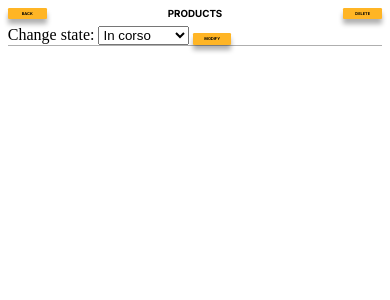
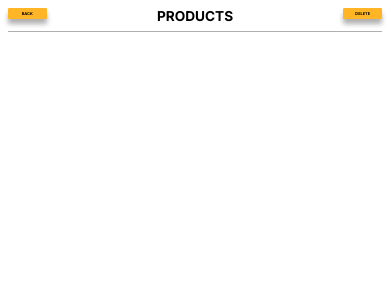
Before and after one commit to EnricoBearzi/Azamon, a PHP site: page /dettagliOrdine.php?id_ordine=1 in a window 390 px wide. Shown: the top 300 px of the page. Run offline with PHP 8.4, Linux system fonts and the light colour scheme; the visitor is signed in with stand-in values (Sample User, id 1); data comes from the database, SQL or seed files in the repository.

Commit message:
Add files via upload

```diff
--- a/animation.js
+++ b/animation.js
@@ -44,7 +44,7 @@
 
 function signUpAnimation() {
     let logbox = document.getElementById('login-box');
-    if(window.innerWidth > 767){
+    if(window.innerWidth > 861){
         logbox.style.transform = "translateX(116.5%)";
     }
     initAnimation(logbox);
--- a/dettagliOrdine.php
+++ b/dettagliOrdine.php
@@ -12,17 +12,9 @@
     <button class="delete" onclick="fetchXURL('API/ordini/elimina.php?id_ordine='+encodeURIComponent(<?php echo $_GET['id_ordine']?>), 'DELETE'); window.location.href = 'ordini.php'">DELETE</button>
     </h1>
 
-    <label for="modify">Change state:</label>
-    <select id="modify" name="modify">
-      <option value="In corso">In corso</option>
-      <option value="Annullato">Annullato</option>
-      <option value="Completato">Completato</option>
-    </select>
-    <button class="modify" onclick="fetchXURL('API/ordini/modifica.php?id_ordine='+encodeURIComponent(<?php echo $_GET['id_ordine']?>)+'&stato_ordine='+encodeURIComponent(document.getElementById('modify').value), 'PATCH'); window.location.href = 'dettagliOrdine.php?id_ordine='+encodeURIComponent(<?php echo $_GET['id_ordine']?>)">MODIFY</button>
-
     <?php
       session_start();
-      $ruolo = 'amministratore';
+      $ruolo = $_SESSION['ruolo'];
     ?>
 
     <?php if($ruolo !== 'amministratore'): ?>
@@ -33,6 +25,15 @@
     <?php endif ?>
 
     <?php if($ruolo == 'amministratore'): ?>
+      <label for="modify">Change state:</label>
+      <select id="modify" name="modify">
+        <option value="In corso">In corso</option>
+        <option value="Annullato">Annullato</option>
+        <option value="Completato">Completato</option>
+      </select>
+
+      <button class="modify" onclick="fetchXURL('API/ordini/modifica.php?id_ordine='+encodeURIComponent(<?php echo $_GET['id_ordine']?>)+'&stato_ordine='+encodeURIComponent(document.getElementById('modify').value), 'PATCH'); window.location.href = 'dettagliOrdine.php?id_ordine='+encodeURIComponent(<?php echo $_GET['id_ordine']?>)">MODIFY</button>
+
       <div id="admin_view" class="nextPage"></div>
       <script>
         fetch_dettagli_ordine_admin("API/ordini/dettagli.php?id_ordine="+encodeURIComponent(<?php echo $_GET['id_ordine']?>), "GET")
--- a/fetch_orders.js
+++ b/fetch_orders.js
@@ -73,11 +73,11 @@
 
     data.forEach(ordine => {
         let child = document.createElement('div');
-        child.innerHTML = `<p>Nome prodotto: ${ordine[8]}</p>
+        child.innerHTML = `<img src="${ordine[11]}">
+        <p>Nome prodotto: ${ordine[8]}</p>
         <p>Descrizione prodotto: ${ordine[9]}</p>
         <p>Prezzo totale: ${ordine[10]}</p>
-        <p>Quantità: ${ordine[12]}</p>
-        <img src="${ordine[11]}">`;
+        <p>Quantità: ${ordine[12]}</p>`;
         view.appendChild(child);
     });
 }
@@ -96,11 +96,11 @@
 
     data.forEach(ordine => {
         let child = document.createElement('div');
-        child.innerHTML = `<p>Nome prodotto: ${ordine[8]}</p>
+        child.innerHTML = `<img src="${ordine[11]}">
+        <p>Nome prodotto: ${ordine[8]}</p>
         <p>Descrizione prodotto: ${ordine[9]}</p>
         <p>Prezzo totale: ${ordine[10]}</p>
-        <p>Quantità: ${ordine[12]}</p>
-        <img src="${ordine[11]}">`;
+        <p>Quantità: ${ordine[12]}</p>`;
         view.appendChild(child);
     });
 }
--- a/gstyle.css
+++ b/gstyle.css
@@ -209,7 +209,7 @@
     /* Styles for phones */
     .login-box {
         position: absolute;
-        width: 100vh;
+        width: 100vw;
         height: 35cqh;
         margin: 5% auto auto;
 
--- a/ordersStyle.css
+++ b/ordersStyle.css
@@ -57,7 +57,7 @@
     font-size: 1cqw;
 }
 
-.search {
+#a {
     height: 2cqw;
     width: 10%;
     border-radius: 0.3cqw;
@@ -89,7 +89,7 @@
     margin-left: 3%;
 }
 
-.searchInput {
+#barraDiRicerca, #opzioniDiRicerca, #modify {
     border: solid #00000050 1px;
     height: 2cqw;
     width: 15%;
@@ -98,3 +98,103 @@
     font-family: "Inter", sans-serif;
     font-size: 1cqw;
 }
+
+img {
+    width: 7cqw;
+    float: left;
+    padding-right: 2%;
+}
+
+@media only screen and (max-width: 1024px) {
+    p{
+        font-size: 1.5cqw;
+    }
+
+    img {
+        width: 11cqw;
+    }
+
+    #barraDiRicerca, #opzioniDiRicerca, #modify {
+        height: 2.5cqw;
+        font-size: 1.5cqw;
+    }
+
+    button {
+        height: 2.5cqw;
+        font-size: 1.5cqw;
+    }
+
+}
+
+@media only screen and (max-width: 768px) {
+    p{
+        font-size: 2cqw;
+    }
+
+    img {
+        width: 15cqw;
+    }
+
+    h1{
+        font-size: 3cqw;
+    }
+
+    #barraDiRicerca, #opzioniDiRicerca, #modify {
+        height: 3cqw;
+        font-size: 2cqw;
+    }
+
+    button {
+        height: 3cqw;
+        font-size: 2cqw;
+    }
+}
+
+@media only screen and (max-width: 768px) {
+    p{
+        font-size: 2cqw;
+    }
+
+    img {
+        width: 15cqw;
+    }
+
+    h1{
+        font-size: 3.5cqw;
+    }
+
+    button {
+        height: 3cqw;
+        font-size: 2cqw;
+    }
+    #barraDiRicerca, #opzioniDiRicerca, #modify {
+        height: 3cqw;
+        font-size: 2cqw;
+    }
+
+}
+
+@media only screen and (max-width: 425px) {
+    p{
+        font-size: 2.5cqw;
+    }
+
+    h1{
+        font-size: 3.5cqw;
+    }
+
+    img {
+        width: 20cqw;
+    }
+
+    button {
+        height: 3.5cqw;
+        font-size: 2.5cqw;
+    }
+
+    #barraDiRicerca, #opzioniDiRicerca, #modify {
+        height: 3.5cqw;
+        font-size: 2.5cqw;
+    }
+
+}
```
Also changed, not shown: 1 other file.
